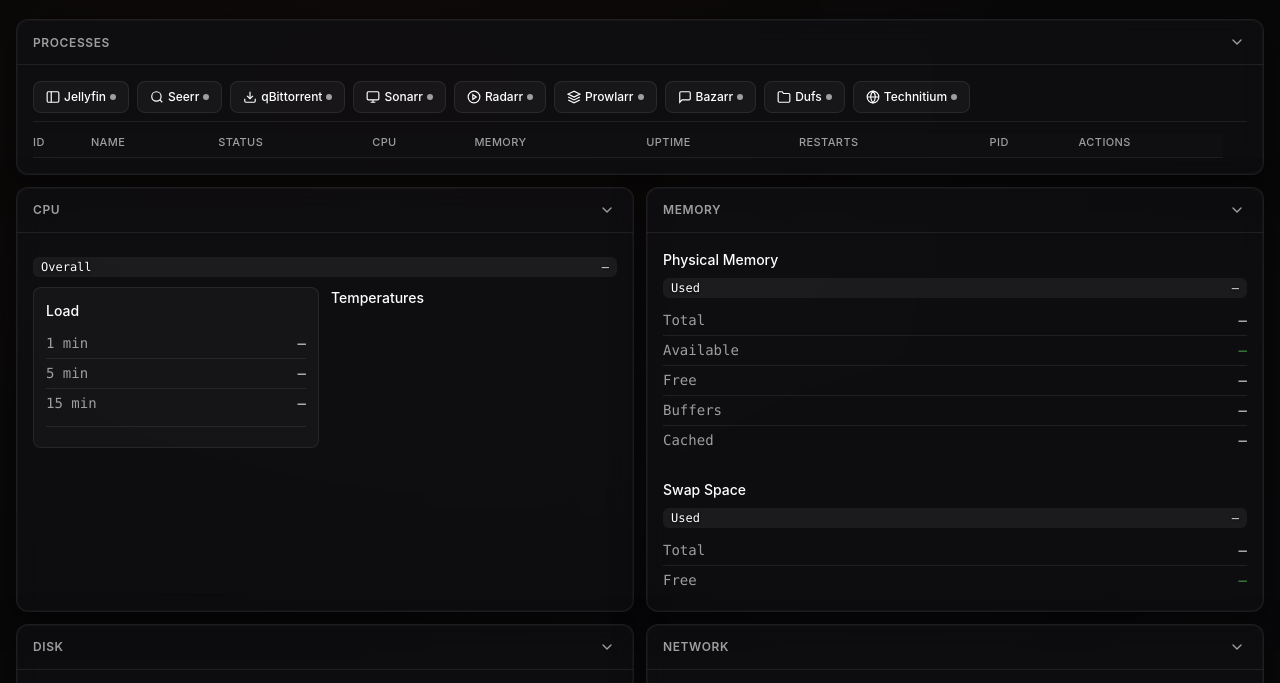
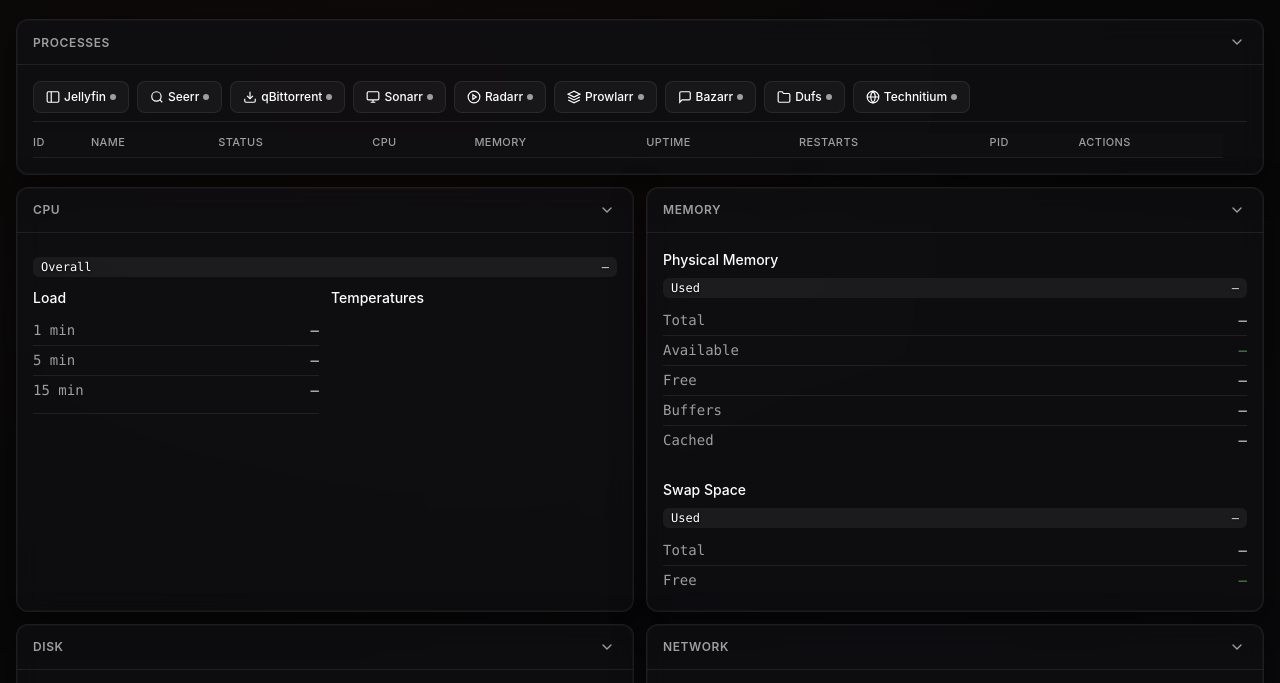
Before and after one commit to Hy4ri/dashboard, a website with bundled scripts: page index.html in a window 1280 px wide. Shown: the part 80-763 px from the top of the page. Built offline with nearby package versions, Linux system fonts and the light colour scheme; no server answers.

Commit message:
fix(ui): remove sub-widget wrapper from Load section
Keep Load section plain (as it was originally) with sparkline graph
underneath, without the extra border/background box.

```diff
--- a/index.html
+++ b/index.html
@@ -90,7 +90,7 @@
         <div id="cpu-cores" class="core-grid" aria-live="polite"></div>
 
         <div class="grid-2">
-          <div class="sub-widget">
+          <div>
             <h3>Load</h3>
             <div id="load-rows" aria-live="polite">
               <div class="info-row"><span class="key">1 min</span><span class="val" id="load-1" aria-label="Not available">—</span></div>
--- a/style.css
+++ b/style.css
@@ -164,13 +164,6 @@ header h1 {
   gap: var(--space-3);
 }
 @media (max-width: 640px) { .grid-2 { grid-template-columns: 1fr; } }
-
-.sub-widget {
-  background: rgba(255,255,255,0.03);
-  border: 1px solid var(--border);
-  border-radius: 8px;
-  padding: var(--space-3);
-}
 
 .grid {
   display: grid;
```
